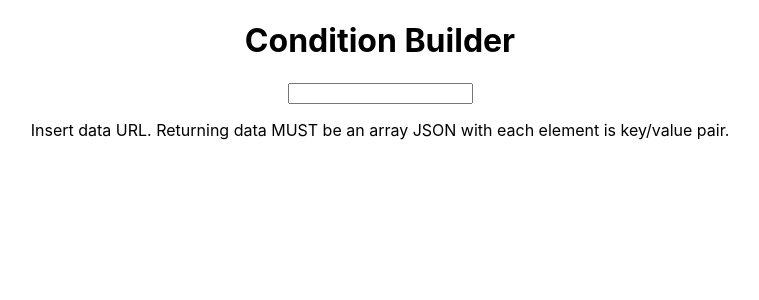
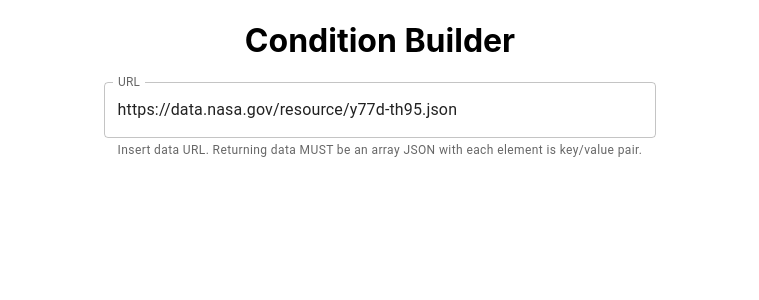
Before and after one commit to alanzhaonys/condition-builder, a React (Create React App) app: page / in a window 1280 px wide. Shown: the top 300 px of the page, without its empty margins (260-1019 px from the left). Built offline with nearby package versions, Linux system fonts and the light colour scheme.

Commit message:
continue with ui

```diff
--- a/package.json
+++ b/package.json
@@ -5,6 +5,7 @@
   "dependencies": {
     "@emotion/react": "^11.9.0",
     "@emotion/styled": "^11.8.1",
+    "@mui/icons-material": "^5.8.2",
     "@mui/material": "^5.8.2",
     "@mui/x-data-grid": "^5.12.0",
     "@testing-library/jest-dom": "^5.16.4",
--- a/src/App.tsx
+++ b/src/App.tsx
@@ -7,6 +7,7 @@ import AddButton from './components/AddButton';
 import AppContext from './lib/AppContext';
 import { Data, initData } from './lib/Data';
 import { FilterGroup, initFilterGroup } from './lib/FilterGroup';
+import Container from '@mui/material/Container';
 
 function App() {
   const [data, setData] = useState<Data>(initData);
@@ -15,11 +16,13 @@ function App() {
   return (
     <AppContext.Provider value={{ data, setData, filterGroup, setFilterGroup }}>
       <div className="App">
-        <h1>Condition Builder</h1>
-        <URLInput />
-        {data.columns.length > 1 && <ConditionBuilder />}
-        {data.columns.length > 1 && <AddButton />}
-        {data.columns.length > 1 && <Results />}
+        <Container maxWidth="lg">
+          <h1>Condition Builder</h1>
+          <URLInput />
+          {data.columns.length > 1 && <ConditionBuilder />}
+          {data.columns.length > 1 && <AddButton />}
+          {data.columns.length > 1 && <Results />}
+        </Container>
       </div>
     </AppContext.Provider>
   );
--- a/src/components/ConditionRow.tsx
+++ b/src/components/ConditionRow.tsx
@@ -1,6 +1,9 @@
 import React from 'react';
 import { Filter } from '../lib/Filter';
 import { Operator } from '../lib/Operator';
+import IconButton from '@mui/material/IconButton';
+import AddIcon from '@mui/icons-material/Add';
+import DeleteIcon from '@mui/icons-material/Delete';
 
 interface Props {
   filter: Filter;
@@ -101,12 +104,24 @@ function ConditionRow({
           defaultValue={filter.value}
           onKeyUp={(event) => changeValue(filterIndex, event)}
         />
-        <button type="button" onClick={() => addCallback(filterIndex)}>
-          +
-        </button>
-        <button type="button" onClick={() => removeCallback(filterIndex)}>
-          -
-        </button>
+        <IconButton
+          color="primary"
+          aria-label="Add"
+          component="span"
+          size="large"
+          onClick={() => addCallback(filterIndex)}
+        >
+          <AddIcon />
+        </IconButton>
+        <IconButton
+          color="warning"
+          aria-label="Remove"
+          component="span"
+          size="large"
+          onClick={() => removeCallback(filterIndex)}
+        >
+          <DeleteIcon />
+        </IconButton>
       </label>
     </div>
   );
--- a/src/components/URLInput.tsx
+++ b/src/components/URLInput.tsx
@@ -9,6 +9,8 @@ import { Operator } from '../lib/Operator';
 import * as _ from 'lodash';
 import Alert from '@mui/material/Alert';
 import CircularProgress from '@mui/material/CircularProgress';
+import TextField from '@mui/material/TextField';
+import { refType } from '@mui/utils';
 
 function URLInput() {
   const context = useContext(AppContext);
@@ -55,10 +57,11 @@ function URLInput() {
     }
   };
 
-  const loadUrlEvent = (event: React.KeyboardEvent<HTMLInputElement>): void => {
-    const url: string = event.currentTarget.value.trim();
+  const loadUrlEvent = (
+    event: React.ChangeEvent<HTMLTextAreaElement | HTMLInputElement>,
+  ): void => {
+    const url: string = event.target.value.trim();
 
-    if (event.key === 'Enter') {
     if (!isUrl(url)) {
       setData(initData);
       setFilterGroup(initFilterGroup);
@@ -66,16 +69,18 @@ function URLInput() {
       return;
     }
     loadDataFromUrl(url);
-    }
   };
 
   return (
     <div>
-      <input type="text" name="url" onKeyDown={loadUrlEvent} />
-      <p>
-        Insert data URL. Returning data MUST be an array JSON with each element
-        is key/value pair.
-      </p>
+      <TextField
+        id="url"
+        name="url"
+        label="URL"
+        defaultValue="https://data.nasa.gov/resource/y77d-th95.json"
+        helperText="Insert data URL. Returning data MUST be an array JSON with each element is key/value pair."
+        onChange={loadUrlEvent}
+      />
       {error && <Alert severity="error">{error}</Alert>}
       {loading && <CircularProgress color="inherit" />}
     </div>
```
Also changed, not shown: 1 other file (tests, documents, lock files or other folders). Lines whose indentation alone changed are shown as unchanged.
